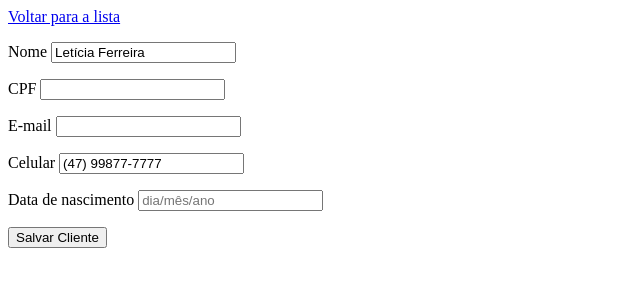
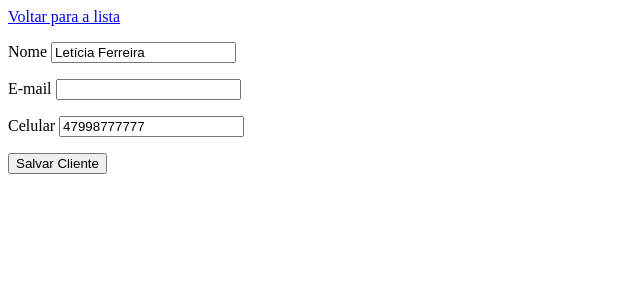
Before and after one commit to GabGFS/Teste1SitedeAgendamento, a PHP site: page /editar_cliente.php?id=6 in a window 1280 px wide. Shown: the top 300 px of the page, without its empty margins (0-640 px from the left). Run offline with PHP 8.4, Linux system fonts and the light colour scheme; data comes from the database, SQL or seed files in the repository; data that the repository does not hold is empty.

Commit message:
Add files via upload

```diff
--- a/siteoficial/editar_cliente.php
+++ b/siteoficial/editar_cliente.php
@@ -1,6 +1,4 @@
-<?php
-
-include'conexao.php';
+<?php include'conexao.php';
 $id = intval($_GET['id']);
 function limpar_texto($str){
     return preg_replace("/[^0-9]/", "", $str);
@@ -10,27 +8,14 @@ if (count($_POST) > 0) {
 
     $erro = false;
     $nome = $_POST['nome'];
-    $cpf = $_POST['cpf'];
     $email = $_POST['email'];
     $celular = $_POST['celular'];
-    $nascimento = $_POST['nascimento'];
 
     if (empty($nome)) {
         $erro = "Preencha o campo nome";
     }
-    if (empty($cpf)) {
-        $erro = "Preencha o cpf";
-    }
     if (empty($celular)) {
         $erro = "Preencha o campo celular";
-    }
-    if (!empty($nascimento)) {
-        $pedacos = explode('/', $nascimento);
-        if (count($pedacos) == 3) {
-            $nascimento = implode('-', array_reverse($pedacos));
-        } else {
-            $erro = "A data de nascimento deve segui o padrão dia/mês/ano.";
-        }
     }
 
 
@@ -44,11 +29,10 @@ if (count($_POST) > 0) {
     } else {
         $sql_code = "UPDATE clientes
         SET nome = '$nome',
-        cpf = '$cpf',
         email = '$email',
-        celular = '$celular',
-        nascimento = '$nascimento'
+        celular = '$celular'
         WHERE id = '$id'";
+
         $querySuccess = $mysqli->query($sql_code) or die($mysqli->error);
         if ($querySuccess) {
             echo "<p><b>Cliente atualizado com sucesso!</br></p>";
@@ -69,7 +53,7 @@ $cliente = $query_cliente->fetch_assoc();
 <head>
     <meta charset="UTF-8">
     <meta name="viewport" content="width=device-width, initial-scale=1.0">
-    <title>Cadastrar Cliente</title>
+    <title>Editar Cliente</title>
 </head>
 
 <body>
@@ -80,21 +64,14 @@ $cliente = $query_cliente->fetch_assoc();
             <input value="<?php echo $cliente['nome']; ?>" name="nome" type="text">
         </p>
         <p>
-            <label>CPF</label>
-            <input value="<?php echo $cliente['cpf']; ?>" name="cpf" type="text">
-        </p>
-        <p>
             <label>E-mail</label>
             <input value="<?php echo !empty($cliente['email']) ? $cliente['email']: ''; ?>" name="email" type="text">
         </p>
         <p>
             <label>Celular</label>
-            <input value="<?php echo formatar_celular($cliente['celular']); ?>" placeholder="(44) 99444-4444" name="celular" type="text">
+            <input value="<?php echo !empty($cliente['celular']) ? $cliente['celular']: ''; ?>" name="celular" type="text">
         </p>
-        <p>
-            <label>Data de nascimento</label>
-            <input value="<?php if(!empty($cliente['nascimento'])) echo formatar_data($cliente['nascimento']); ?>" placeholder="dia/mês/ano" name="nascimento" type="text">
-        </p>
+
         <p>
             <button type="submit">Salvar Cliente</button>
         </p>
--- a/siteoficial/index.php
+++ b/siteoficial/index.php
@@ -53,7 +53,7 @@
                 echo '<p class="error">Preencha o campo "e-mail" com um e-mail válido.</p>';
                 die();
             }
-            if (!empty($_POST['website']) && !filter_var($_POST['website'], FILTER_VALIDATE_EMAIL)) {
+            if (empty($_POST['website'])) {
                 echo '<p class="error">Preencha o corretamente o campo website.</p>';
                 die();
             }
```
Also changed, not shown: siteoficial/cadastrar_cliente.php (+7 -18 lines).
